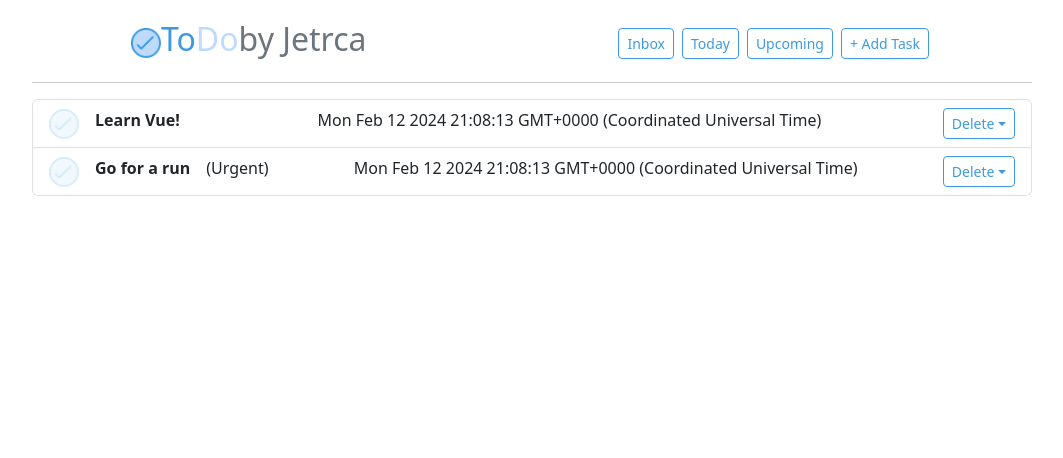
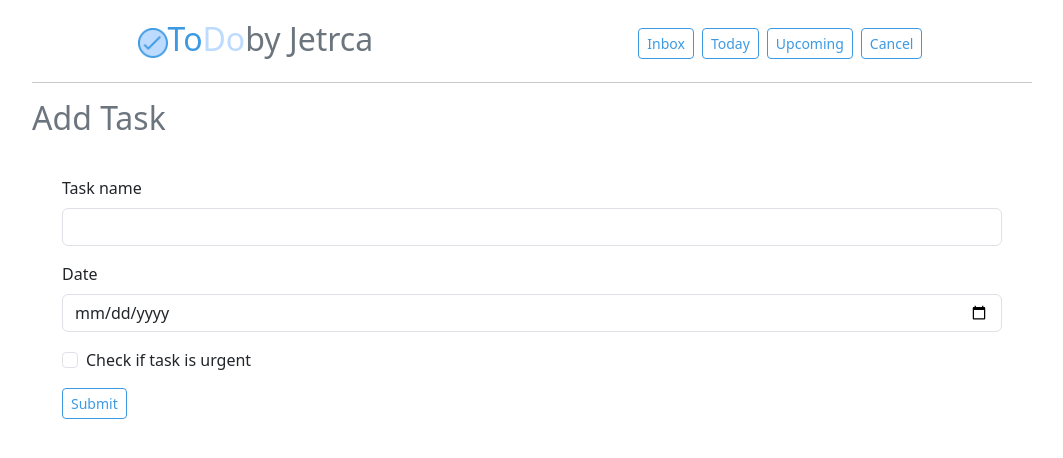
Before and after one commit to Jetrca92/to-do-vue, a Vue app: page / in a window 1280 px wide. Both pictures are taken after a click on the button "+ Add Task". Shown: the top 458 px of the page, without its empty margins (108-1171 px from the left). Built offline with nearby package versions, Linux system fonts and the light colour scheme.

Commit message:
Complete add task

```diff
--- a/src/App.vue
+++ b/src/App.vue
@@ -1,20 +1,25 @@
 <template>
-	<NavBar />
-	<ul class="list-group">
+	<NavBar @toggle-add-task-form="toggleAddTaskForm"/>
+	<ul class="list-group" v-if="!showAddTaskForm">
+		<h2 class="h2"><span class="gray">All Tasks</span></h2>
 		<TaskList
 			v-for="(task, index) in taskList"
 			:key="index"
 			:task="task"
-			:taskList="taskList"
 			:deleteTask="deleteTask"
 		></TaskList>
 	</ul>
+	<AddTask
+		v-if="showAddTaskForm"
+		:createNewTask="createNewTask"
+	></AddTask>
 </template>
 
 <script setup>
 import { ref } from 'vue'
 import NavBar from "./components/NavBar"
 import TaskList from "./components/TaskList"
+import AddTask from "./components/AddTask"
 
 const today = new Date()
 const taskList = ref([
@@ -26,4 +31,13 @@ const deleteTask = (task) => {
     const updatedTaskList = taskList.value.filter((item, i) => i !== index);
     taskList.value = updatedTaskList;
 }
+const createNewTask = (taskName, date, taskUrgent) => {
+	taskList.value.push({ name: taskName, date: date, isUrgent: taskUrgent, completed: false })
+	showAddTaskForm.value = false
+}
+const showAddTaskForm = ref(false)
+const toggleAddTaskForm = () => {
+    showAddTaskForm.value = !showAddTaskForm.value;
+
+}
 </script>
--- /dev/null
+++ b/src/components/AddTask.vue
@@ -0,0 +1,68 @@
+<script setup>
+import { ref, defineProps } from 'vue'
+
+const props = defineProps({
+    createNewTask: Function,
+})
+const taskName = ref('')
+const date = ref('')
+const taskUrgent = ref(false)
+</script>
+<template>
+    <h2 class="h2"><span class="gray">Add Task</span></h2>
+    <form id="form">
+        <div class="mb-3">
+            <label for="task-name" class="form-label">Task name</label>
+            <input
+                type="text"
+                class="form-control"
+                id="task-name"
+                v-model="taskName"
+                required
+            >
+        </div>
+        <div class="mb-3">
+            <label for="task-date" class="form-label">Date</label>
+            <input
+                type="date"
+                class="date form-control"
+                id="task-date"
+                v-model="date"
+                required
+            >
+        </div>
+        <div class="mb-3 form-check">
+            <input
+                type="checkbox"
+                class="form-check-input"
+                v-model="taskUrgent"
+                id="task-urgent"
+            >
+            <label class="form-check-label" for="task-urgent">Check if task is urgent</label>
+        </div>
+        <div class="btn-container">
+            <button
+                class="btn btn-sm btn-outline-primary"
+                @click.prevent="props.createNewTask(taskName, date, taskUrgent)"
+            >Submit</button>
+        </div>
+    </form>
+</template>
+
+<style scoped>
+.btn-container .btn-outline-primary {
+    color: #3D9AE2 !important;
+    border-color: #3D9AE2 !important;
+}
+
+.btn-container .btn-outline-primary:hover {
+    background-color: #3D9AE2 !important;
+    border-color: #3D9AE2 !important;
+    color: white !important;
+}
+
+.btn-container .btn-outline-primary:active {
+    background-color: #3D9AE2 !important;
+    border-color: #3D9AE2 !important;
+}
+</style>
--- a/src/components/NavBar.vue
+++ b/src/components/NavBar.vue
@@ -1,5 +1,12 @@
 <script setup>
+import { ref, defineEmits } from 'vue'
 
+const buttonText = ref('+ Add Task')
+const emit = defineEmits(['toggle-add-task-form']);
+const toggleAddTaskForm = () => {
+    buttonText.value = buttonText.value === '+ Add Task' ? 'Cancel' : '+ Add Task';
+    emit('toggle-add-task-form');
+};
 </script>
 
 <template>
@@ -16,7 +23,7 @@
             <button class="btn btn-sm btn-outline-primary mx-1" id="inbox">Inbox</button>
             <button class="btn btn-sm btn-outline-primary mx-1" id="today">Today</button>
             <button class="btn btn-sm btn-outline-primary mx-1" id="upcoming">Upcoming</button>
-            <button class="btn btn-sm btn-outline-primary mx-1" id="addTask">+ Add Task</button>
+            <button class="btn btn-sm btn-outline-primary mx-1" id="addTask" @click="toggleAddTaskForm">{{ buttonText }}</button>
         </div>
     </header>
     <hr>
--- a/src/components/TaskList.vue
+++ b/src/components/TaskList.vue
@@ -3,7 +3,6 @@ import { defineProps } from 'vue'
 
 const props = defineProps({
     task: Object,
-    taskList: Array,
     deleteTask: Function,
 })
 const toggleCompleted = (task) => {
```
